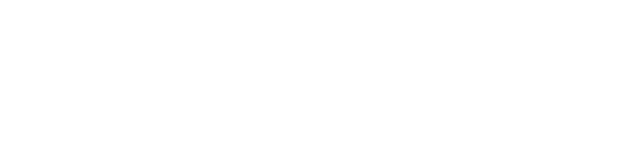
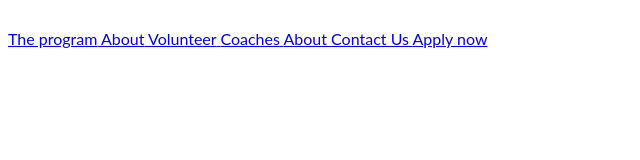
Before and after one commit to lab-antwerp-1/group-2-hyf, a website: page index.html in a window 1280 px wide. Shown: the whole page, without its empty margins (0-640 px from the left). Drawn offline with Linux system fonts and the light colour scheme.

Commit message:
Website new navigate bar draft updated

```diff
--- a/index.html
+++ b/index.html
@@ -8,5 +8,29 @@
 
     <link href="./styles/index.css" rel="stylesheet" />
   </head>
-  <body></body>
+  <body>
+    <!-- navbar HTML *************************************************** -->
+    <nav class="sc-q62vft-0 jYdQp">
+      <a class="sc-107sfls-0 jvoOev" href="/program">
+          <span>The program</span>
+      </a>
+      <a class="sc-107sfls-0 jvoOev" href="/volunteer">
+          <span>About</span>
+      </a>
+      <a class="sc-107sfls-0 jvoOev" href="/about">
+          <span>Volunteer</span>
+      </a>
+      <a class="sc-107sfls-0 jvoOev" href="/faq">
+          <span>Coaches</span>
+      </a>
+      <a class="sc-107sfls-0 jvoOev" href="/support-us">
+          <span>About</span>
+      </a>
+      <a class="sc-107sfls-0 jvoOev" href="/support-us">
+        <span>Contact Us</span>
+    </a>
+      <a href="https://forms.gle/QXh3gMNVhWbMFhsw6" target="_blank" rel="noopener noreferrer nofollow" class="sc-1x0avyb-0 jRGqRc">Apply now</a>
+  </nav>
+    <!-- navbar HTML *************************************************** -->
+  </body>
 </html>
--- a/styles/index.css
+++ b/styles/index.css
@@ -1,3 +1,6 @@
 body {
+  font-family: "Lato", sans-serif;
+  color: #333;
+  line-height: 3.9;
   background-color: white;
 }
```
